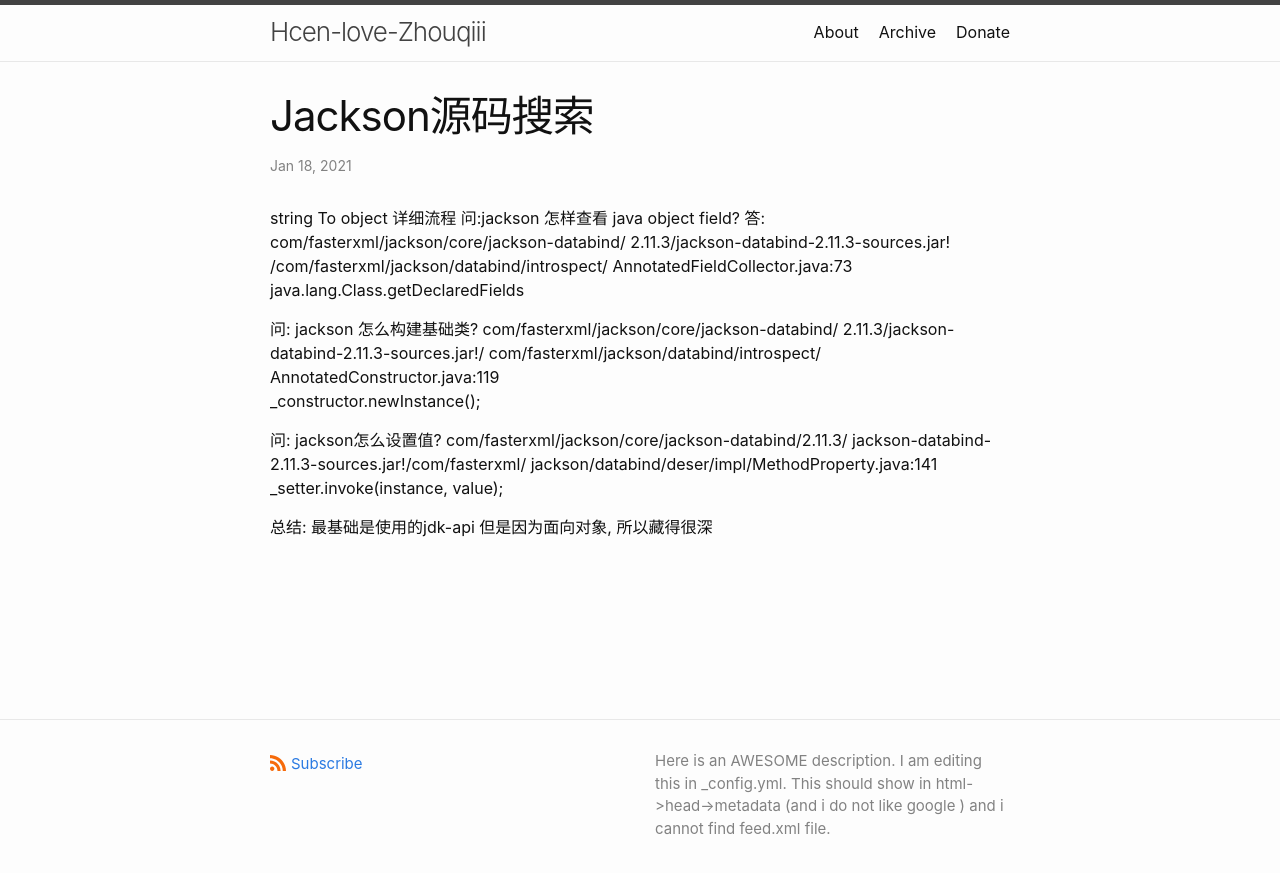
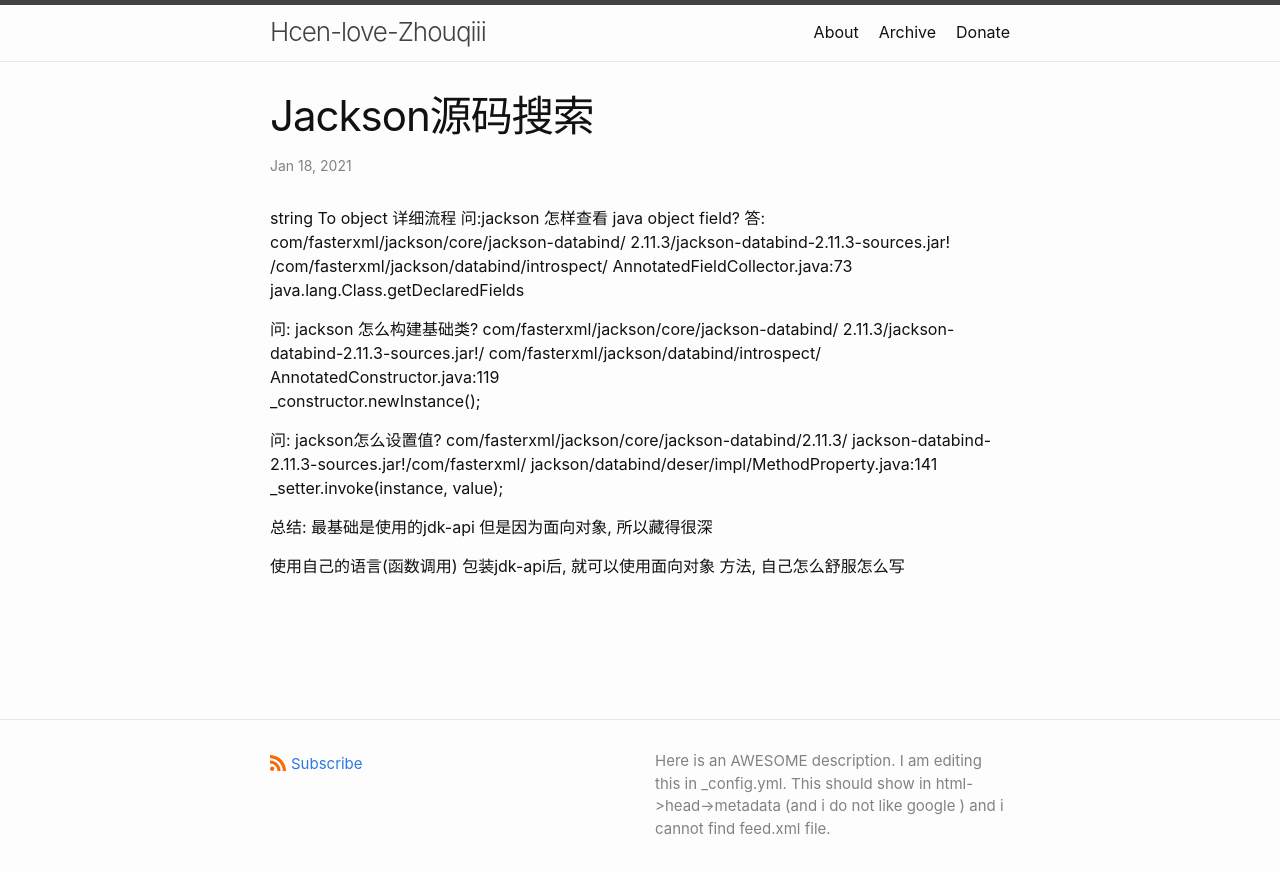
Before and after one commit to hcen1997/hcen1997.github.io, a Jekyll site: the page built from _posts/tech/dev/2021-01-18-jackson源码搜索.md, in a window 1280 px wide. Shown: the top 873 px of the page. Built offline with Jekyll 4.4.1, drawn with Linux system fonts in a browser that asks for light colours; comment, search, counter and statistics services are not loaded.

Commit message:
啊 写代码

```diff
--- a/_posts/tech/dev/2021-01-18-jackson源码搜索.md
+++ b/_posts/tech/dev/2021-01-18-jackson源码搜索.md
@@ -25,3 +25,6 @@
 
 总结:
 最基础是使用的jdk-api 但是因为面向对象, 所以藏得很深
+
+使用自己的语言(函数调用) 包装jdk-api后, 就可以使用面向对象
+方法, 自己怎么舒服怎么写
```
